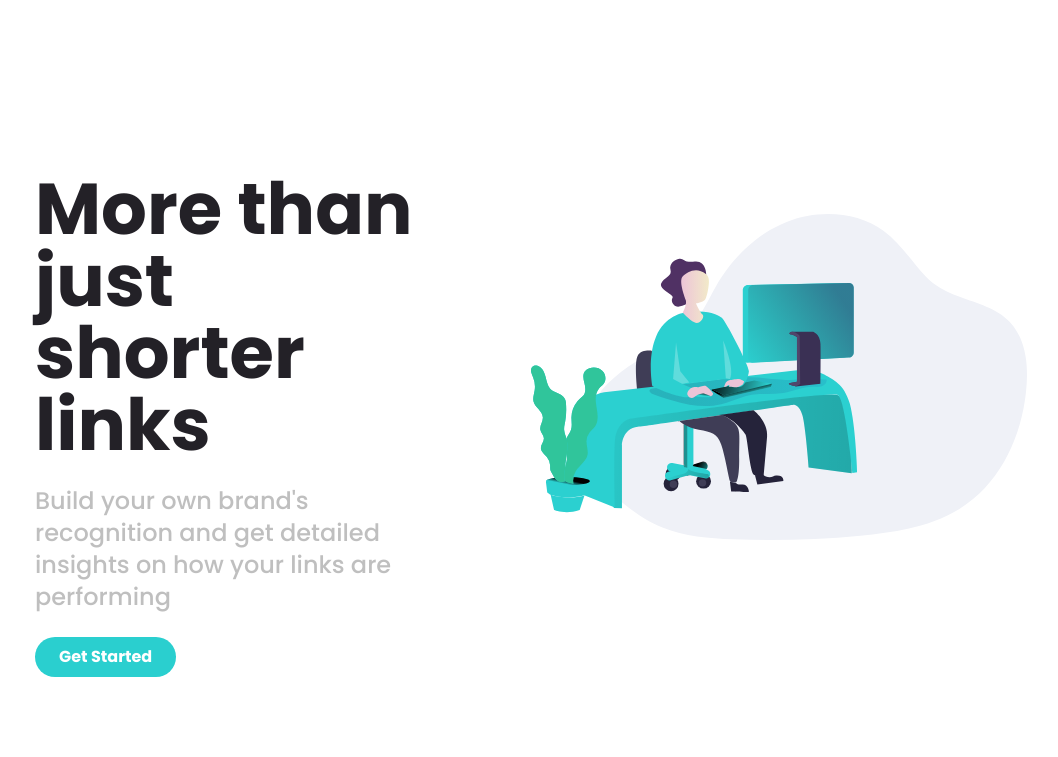
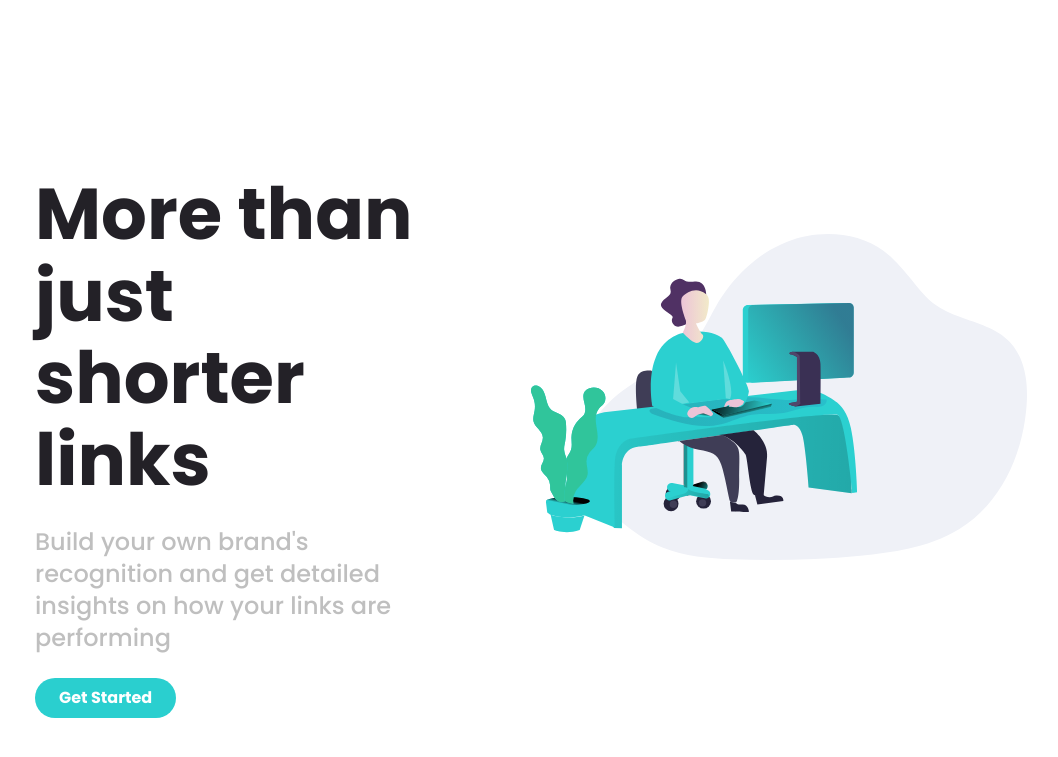
Before and after one commit to krystiano13/url_shortener, an Astro site in the folder client/: page / in a window 1280 px wide. Shown: the part 107-864 px from the top of the page, without its empty margins (109-1167 px from the left). Before the commit the page ends 832 px from the top, so only its background shows below. Built offline with nearby package versions, Linux system fonts and the light colour scheme; Astro itself is replaced by a stand-in of ours.

Commit message:
fix line height of title

```diff
--- a/client/src/partials/Hero.astro
+++ b/client/src/partials/Hero.astro
@@ -17,6 +17,7 @@ import HeroImage from '../images/illustration-working.svg';
 <style>
     h1 {
         color: var(--very-dark-violet);
+        line-height: 1.75ch;
     }
 
     p {
```
